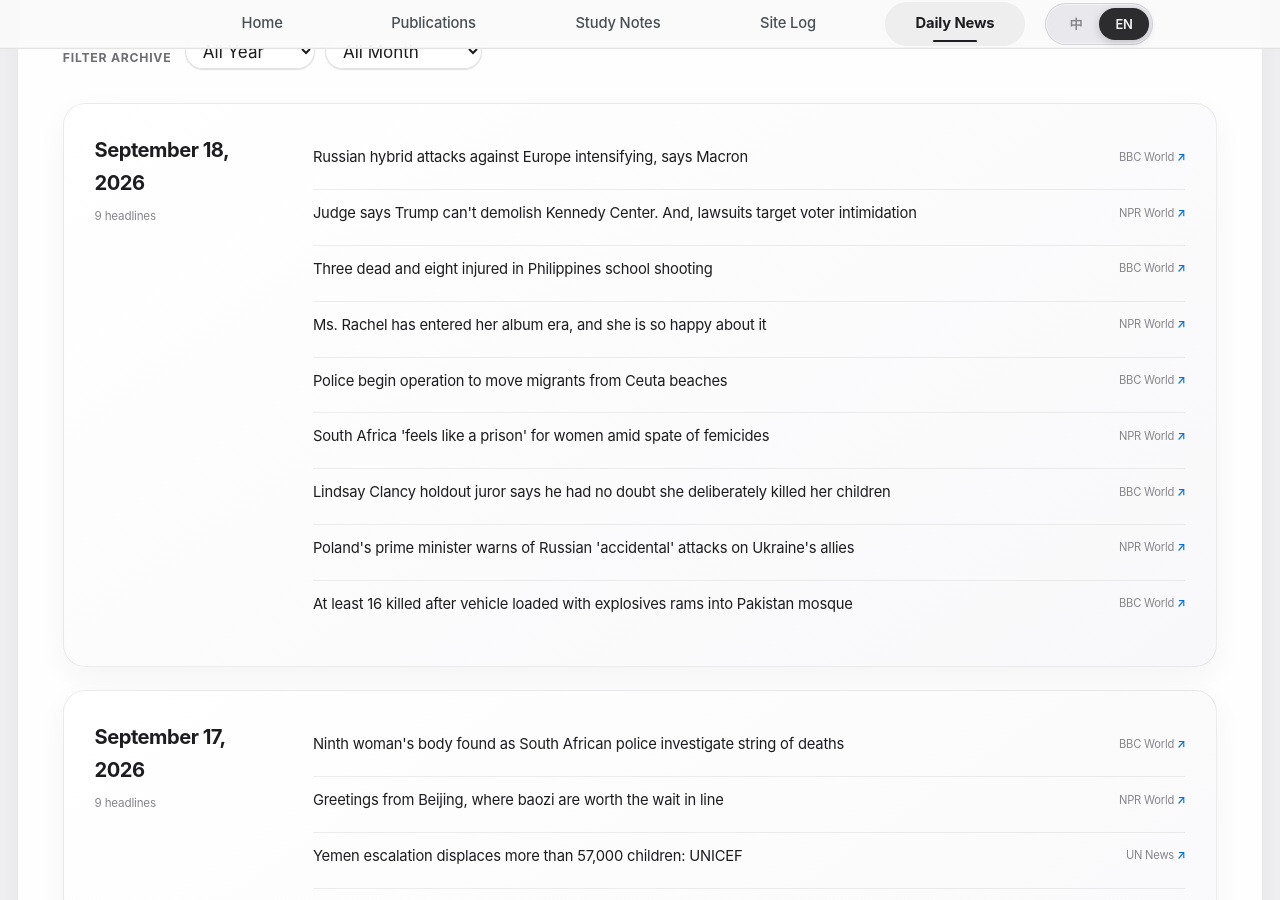
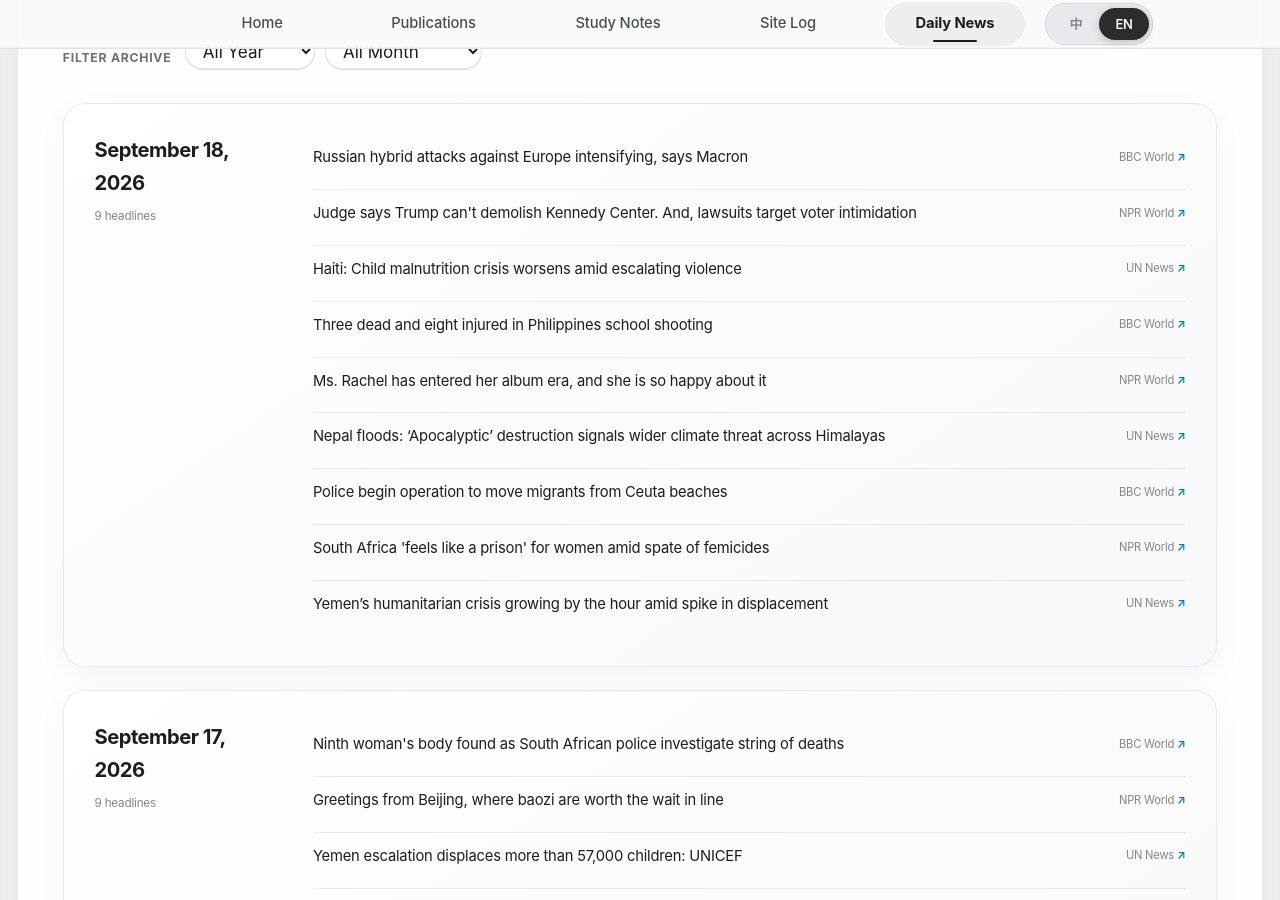
Before and after one commit to HaoxiangLuo/HaoxiangLuo.github.io, a Jekyll site: the page built from _pages/daily-news.html, in a window 1280 px wide and 900 px high, scrolled down 297 px. Built offline with Jekyll 4.4.1, drawn with Linux system fonts in a browser that asks for light colours; a style sheet for code colours, icons or effects is not loaded.

Commit message:
Update daily news 2026-09-18

```diff
--- a/_data/daily_news.json
+++ b/_data/daily_news.json
@@ -1,5 +1,5 @@
 {
-  "updated_at": "2026-09-18T22:24:49+08:00",
+  "updated_at": "2026-09-18T23:24:27+08:00",
   "days": [
     {
       "date": "2026-09-18",
@@ -17,6 +17,12 @@
           "title_zh": "法官称特朗普不能拆除肯尼迪中心。而且，诉讼的目标是恐吓选民"
         },
         {
+          "title": "Haiti: Child malnutrition crisis worsens amid escalating violence",
+          "source": "UN News",
+          "url": "https://news.un.org/feed/view/en/story/2026/09/1168366",
+          "title_zh": "海地：暴力升级导致儿童营养不良危机加剧"
+        },
+        {
           "title": "Three dead and eight injured in Philippines school shooting",
           "source": "BBC World",
           "url": "https://www.bbc.co.uk/news/articles/c6x2z4dlzyr0o?at_medium=RSS&at_campaign=rss",
@@ -27,6 +33,12 @@
           "source": "NPR World",
           "url": "https://www.npr.org/2026/09/18/nx-s1-5938847/ms-rachel-mr-aron-new-album-im-so-happy",
           "title_zh": "Rachel女士进入了她的专辑时代，她对此感到非常高兴"
+        },
+        {
+          "title": "Nepal floods: ‘Apocalyptic’ destruction signals wider climate threat across Himalayas",
+          "source": "UN News",
+          "url": "https://news.un.org/feed/view/en/story/2026/09/1168365",
+          "title_zh": "尼泊尔洪水：“世界末日”的破坏预示着喜马拉雅山脉更广泛的气候威胁"
         },
         {
           "title": "Police begin operation to move migrants from Ceuta beaches",
@@ -41,22 +53,10 @@
           "title_zh": "南非发生大量女性杀戮事件，女性“感觉就像一座监狱"
         },
         {
-          "title": "Lindsay Clancy holdout juror says he had no doubt she deliberately killed her children",
-          "source": "BBC World",
-          "url": "https://www.bbc.co.uk/news/articles/c54g7jdmw032o?at_medium=RSS&at_campaign=rss",
-          "title_zh": "林赛·克兰西坚持不懈的陪审员表示，他毫不怀疑她故意杀害了自己的孩子"
-        },
-        {
-          "title": "Poland's prime minister warns of Russian 'accidental' attacks on Ukraine's allies",
-          "source": "NPR World",
-          "url": "https://www.npr.org/2026/09/18/nx-s1-5973265/poland-nato-russia",
-          "title_zh": "波兰总理警告俄罗斯“意外”袭击乌克兰盟友"
-        },
-        {
-          "title": "At least 16 killed after vehicle loaded with explosives rams into Pakistan mosque",
-          "source": "BBC World",
-          "url": "https://www.bbc.co.uk/news/articles/ckn9wenz8wjwo?at_medium=RSS&at_campaign=rss",
-          "title_zh": "巴基斯坦清真寺遭满载炸药车辆冲撞 至少16人死亡"
+          "title": "Yemen’s humanitarian crisis growing by the hour amid spike in displacement",
+          "source": "UN News",
+          "url": "https://news.un.org/feed/view/en/story/2026/09/1168364",
+          "title_zh": "由于流离失所人数激增，也门的人道主义危机日益加剧"
         }
       ]
     },
```
